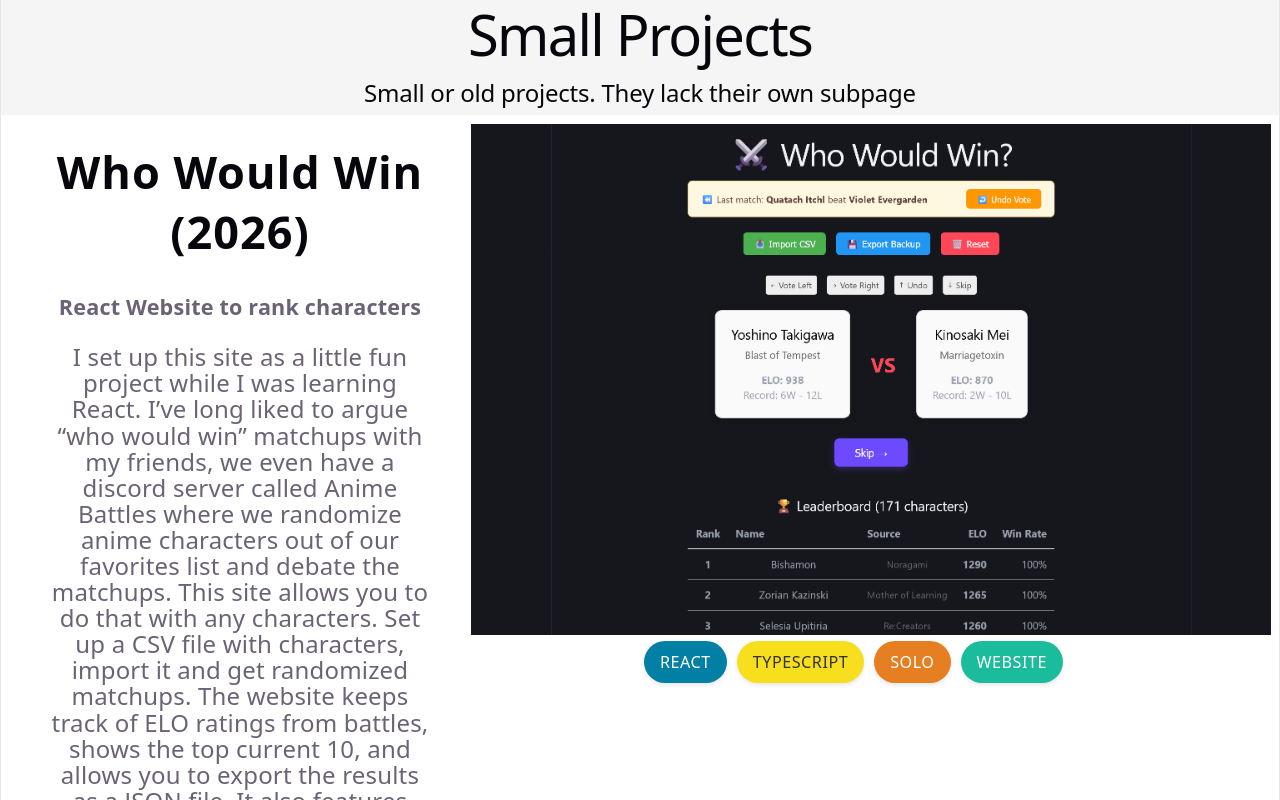
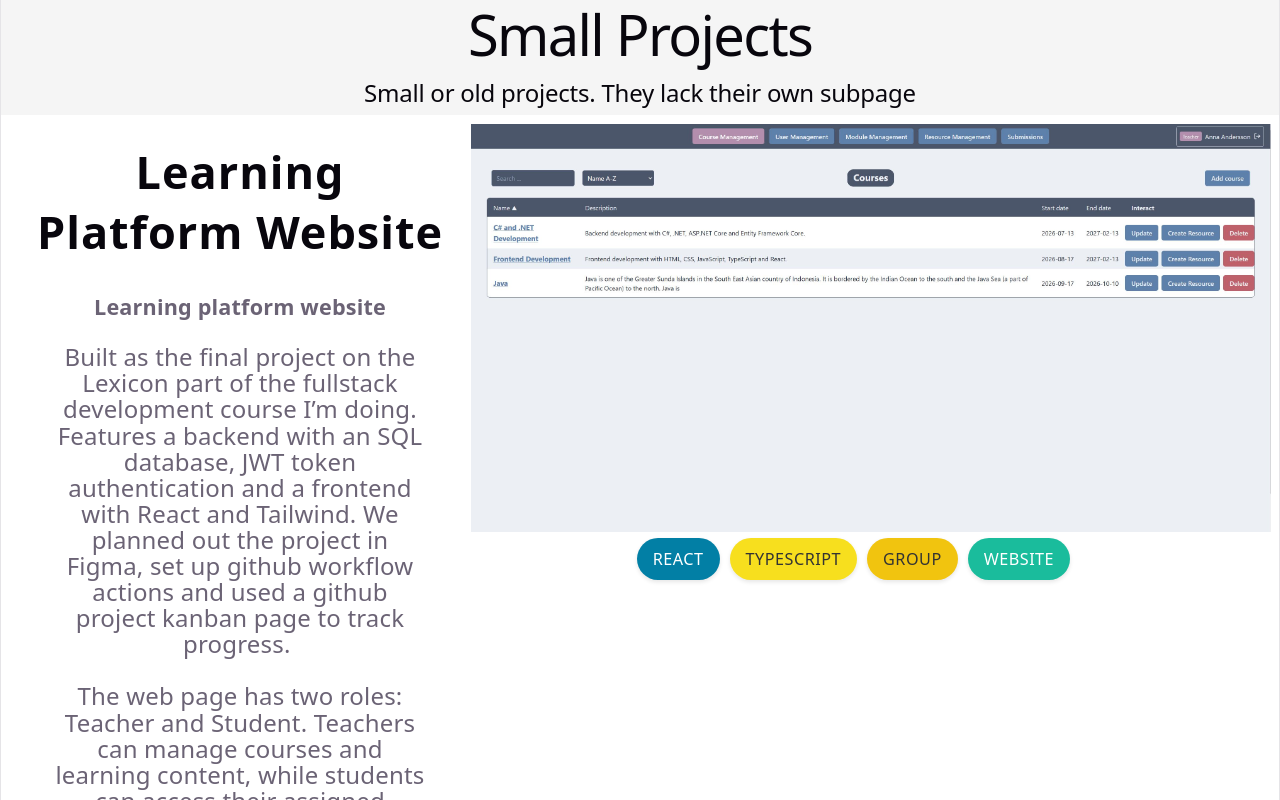
Before and after one commit to Acasez/acasez.github.io, a React (Vite) app: page /index in a window 1280 px wide. Shown: the part 6680-7480 px from the top of the page. Built offline with nearby package versions, Linux system fonts and the light colour scheme.

Commit message:
Added LMS as a small project

```diff
--- a/src/constants/PortfolioIndexProjects.ts
+++ b/src/constants/PortfolioIndexProjects.ts
@@ -137,6 +137,17 @@ export const gameDrafts = [
 
 export const smallProjects = [
   {
+    imageLocation: "images/LMS/Courses.JPG",
+    altText: "Image of the teacher courses view on the website",
+    projectTags: ["React", "Typescript", "Group", "Website"],
+    name: "Learning Platform Website",
+    subtitle: "Learning platform website",
+    description:
+      "Built as the final project on the Lexicon part of the fullstack development course I’m doing. Features a backend with an SQL database, JWT token authentication and a frontend with React and Tailwind. We planned out the project in Figma, set up github workflow actions and used a github project kanban page to track progress. \n\nThe web page has two roles: Teacher and Student. Teachers can manage courses and learning content, while students can access their assigned course, modules, activities, resources, and submissions. I mostly worked in frontend, making react pages and components such as our reusable Data Table which can create a table for a type of T.",
+    githubLink: "https://github.com/Leo-Mart/Lexicon_Project_Assignment",
+    hasSubpage: false,
+  },
+  {
     imageLocation: "images/others/WhoWouldWinPage.png",
     altText: "Image of the website",
     projectTags: ["React", "Typescript", "Solo", "Website"],
```
Also changed, not shown: public/images/LMS/Courses.JPG (added).
